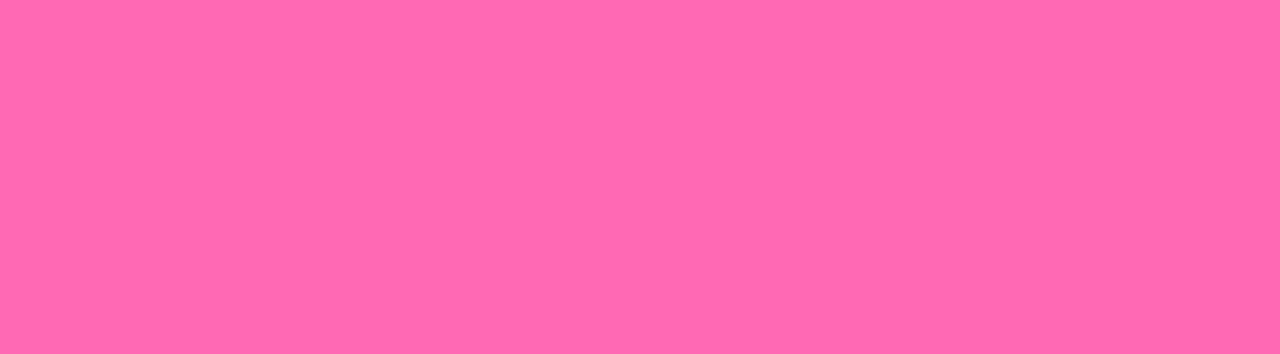
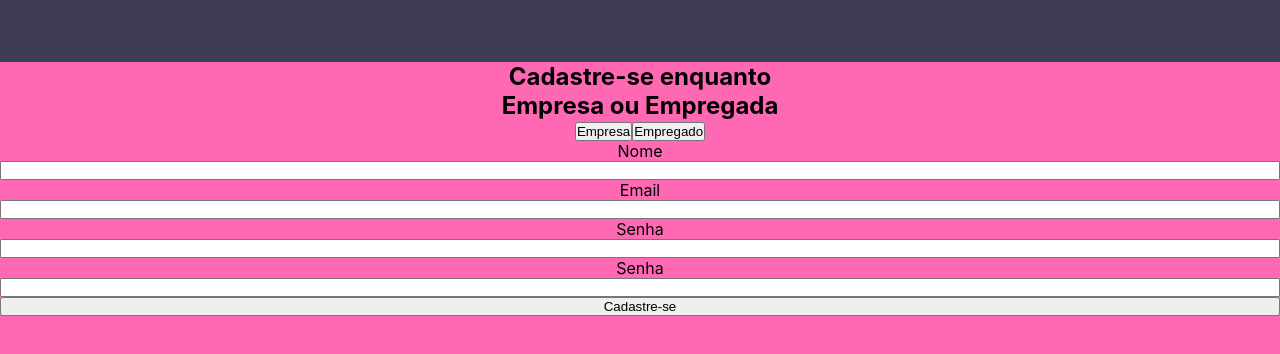
Before and after one commit to JorbFreire/hackathon, a React (Create React App) app: page /registration in a window 1280 px wide. Shown: the top 354 px of the page. Built offline with nearby package versions, Linux system fonts and the light colour scheme.

Commit message:
registration skeleton

```diff
--- /dev/null
+++ b/src/components/HeaderBar/index.js
@@ -0,0 +1,10 @@
+import React from 'react';
+import './styles.css';
+
+const HeaderBar = () => (
+  <header>
+
+  </header>
+);
+
+export default HeaderBar;
--- /dev/null
+++ b/src/components/HeaderBar/styles.css
@@ -0,0 +1,4 @@
+header {
+  background-color: #3f3d55;
+  height: 62px;
+}
--- a/src/pages/LoginPage/index.js
+++ b/src/pages/LoginPage/index.js
@@ -1,11 +1,10 @@
 import React from 'react';
 import './styles.css';
+import HeaderBar from '../../components/HeaderBar';
 
 const LoginPage = () => (
   <div className="page" id="LoginPage">
-    <header>
-
-    </header>
+    <HeaderBar />
     <main>
       <div id="LoginCollum">
         <h2> Entre na Sua Conta </h2>
--- a/src/pages/LoginPage/styles.css
+++ b/src/pages/LoginPage/styles.css
@@ -1,10 +1,5 @@
 #LoginPage {
   height: 100%;
-}
-
-#LoginPage header {
-  background-color: #3f3d55;
-  height: 62px;
 }
 
 #LoginPage main {
--- /dev/null
+++ b/src/pages/RegistrationPage/index.js
@@ -0,0 +1,32 @@
+import React from 'react';
+import HeaderBar from '../../components/HeaderBar';
+import './styles.css';
+
+const RegistrationPage = () => (
+  <div id="RegistrationPage">
+    <HeaderBar />
+
+    <h2>Cadastre-se enquanto</h2>
+    <h2>Empresa ou Empregada</h2>
+    <button>Empresa</button>
+    <button>Empregado</button>
+
+    <form action="registration">
+      <label htmlFor="name">Nome</label>
+      <input type="text"/>
+
+      <label htmlFor="email">Email</label>
+      <input type="text"/>
+
+      <label htmlFor="password">Senha</label>
+      <input type="text"/>
+
+      <label htmlFor="password-confimation">Senha</label>
+      <input type="text"/>
+
+      <button type="submit">Cadastre-se</button>
+    </form>
+  </div>
+);
+
+export default RegistrationPage;
--- /dev/null
+++ b/src/pages/RegistrationPage/styles.css
@@ -0,0 +1,4 @@
+#RegistrationPage form {
+  display: flex;
+  flex-direction: column;
+}
--- a/src/routes.js
+++ b/src/routes.js
@@ -7,11 +7,13 @@
 } from "react-router-dom";
 
 import LoginPage from './pages/LoginPage';
+import RegistrationPage from './pages/RegistrationPage';
 
 const Routes = () => (
   <BrowserRouter >
     <Switch>
       <Route path="/login"component={LoginPage}/>
+      <Route path="/registration"component={RegistrationPage}/>
     </Switch>
   </BrowserRouter>
 );
```
